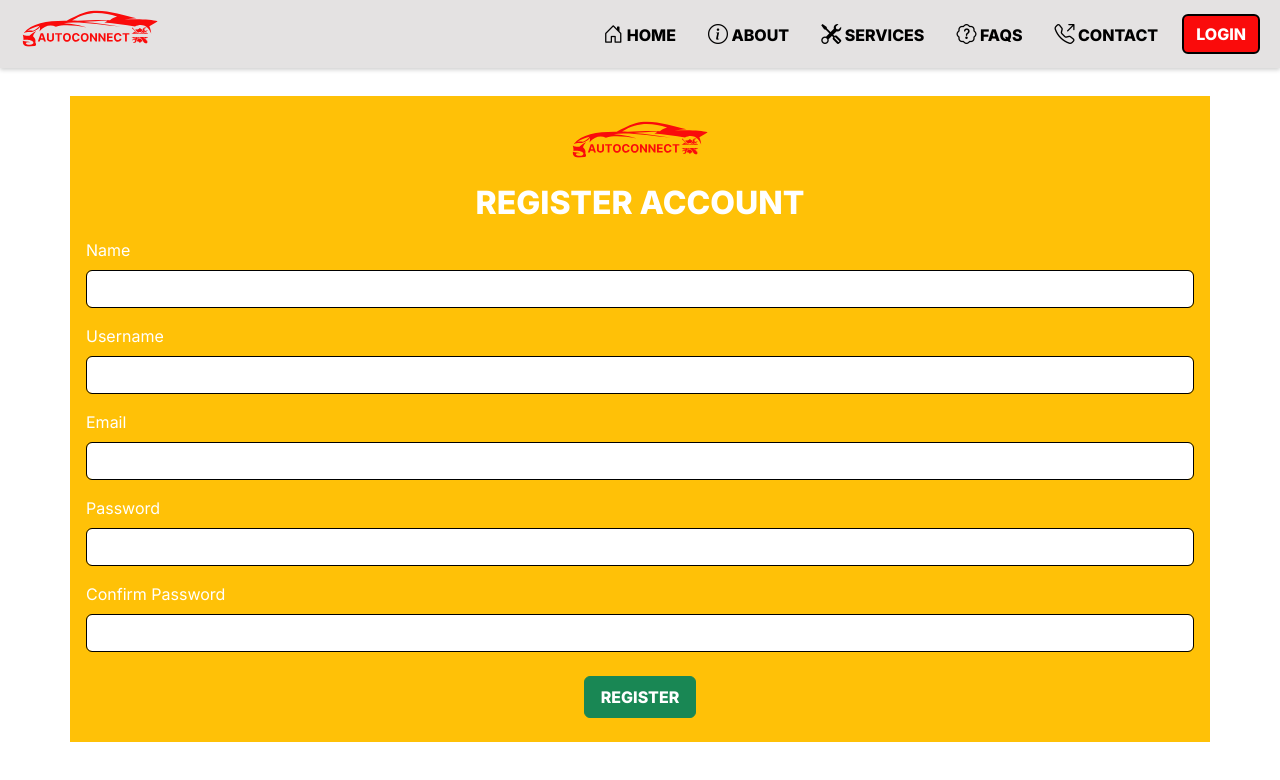
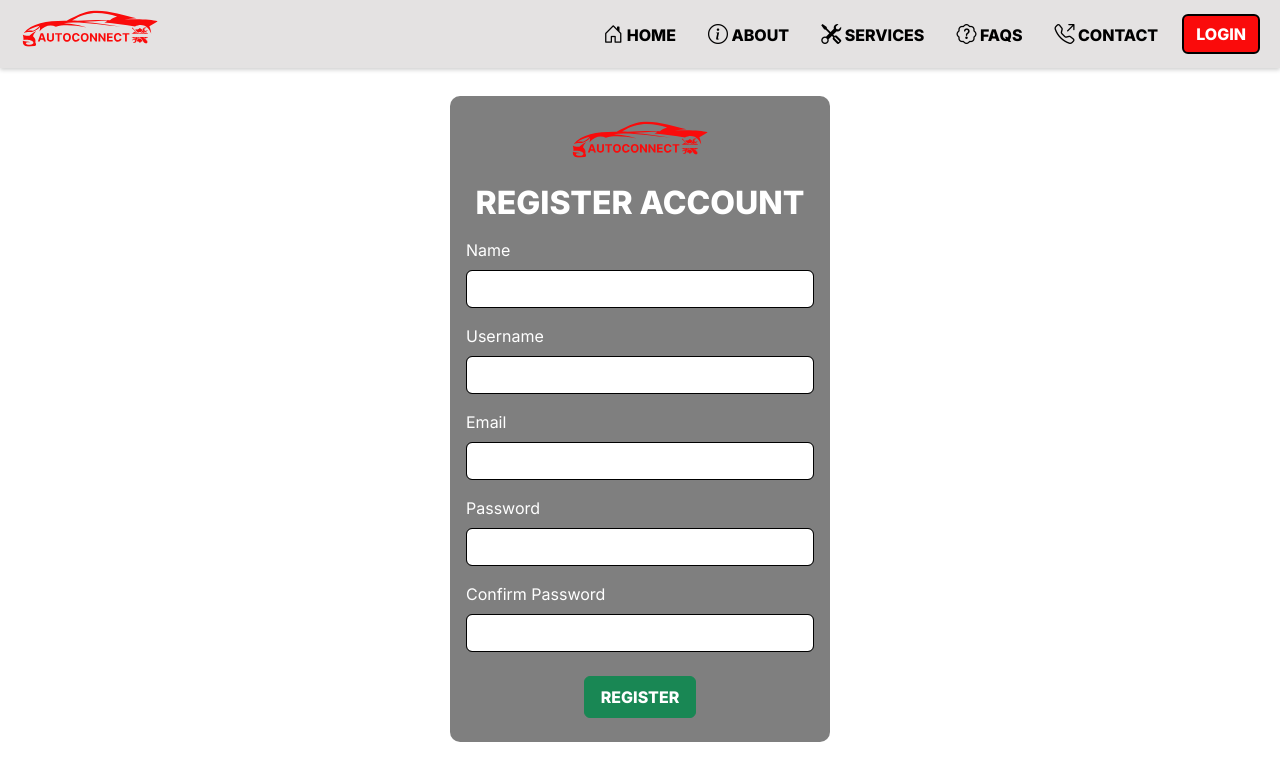
Before and after one commit to jaspherbagor/AutoConnect, a React (Create React App) app in the folder front-end/: page /register in a window 1280 px wide. Shown: the top 780 px of the page. Built offline with nearby package versions, Linux system fonts and the light colour scheme.

Commit message:
added style to the registration container

```diff
--- a/front-end/src/components/pages/client/register.jsx
+++ b/front-end/src/components/pages/client/register.jsx
@@ -8,7 +8,7 @@ const Register = () => {
       <ClientNavbar />
 
       <section className="register-section container-fluid px-md-4 px-sm-4 px-3 py-5 d-flex justify-content-center align-items-center">
-        <div className="registration-container container bg-warning text-white mt-5 py-4 px-3">
+        <div className="registration-container container text-white mt-5 py-4 px-3">
           <Link to="/">
             <img src="../images/logo.svg" alt="logo" />
           </Link>
--- a/front-end/src/components/styles/client/register.css
+++ b/front-end/src/components/styles/client/register.css
@@ -33,4 +33,11 @@ html, body {
     background-repeat: no-repeat;
     background-position: center;
     background-size: cover;
+    min-height: 100vh
 }
+
+.registration-container {
+    width: 380px;
+    border-radius: 10px;
+    background: rgba(0,0,0,0.5)
+}
```
